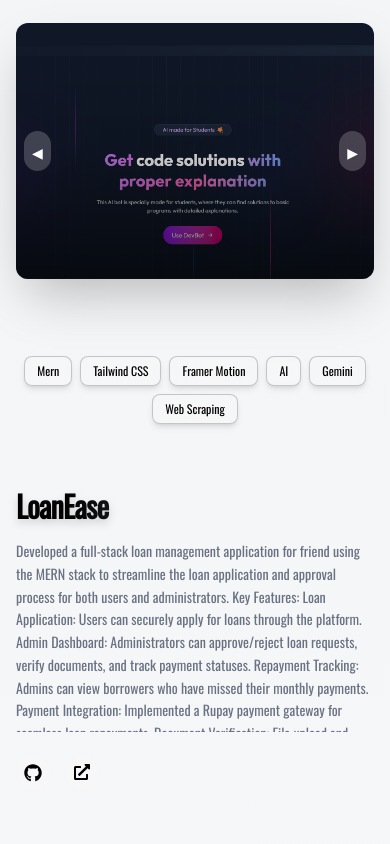
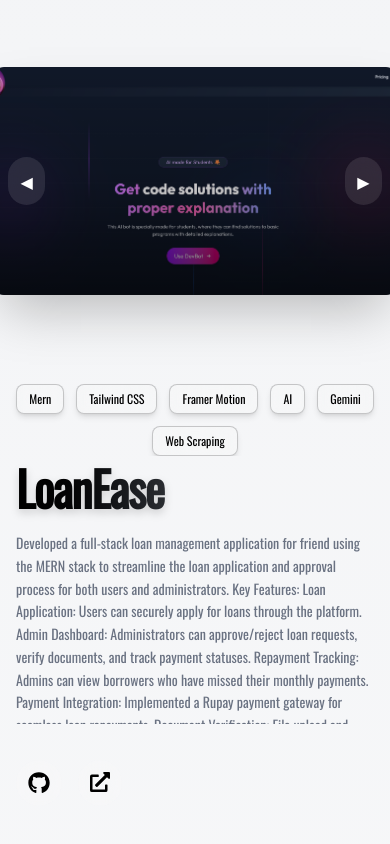
Before and after one commit to Pratham735505/Pg, a Next.js app: page / in a window 390 px wide. Shown: the part 4020-4864 px from the top of the page. Built offline with nearby package versions, Linux system fonts and the light colour scheme.

Commit message:
Update Projects.tsx

```diff
--- a/src/components/Projects.tsx
+++ b/src/components/Projects.tsx
@@ -10,7 +10,7 @@ const projects = [
     title: "Devbot",
     description:
       `DevBot is a student-focused coding web app where the journey into programming begins with ease, support, and modern tools. Designed specifically for beginners, our MERN stack platform combines simplicity and functionality to help students take their first steps into the coding world with confidence.
-Our mission at DevBot is to offer a space where new coders can access curated resources like tutorials, example code with voice explanations, and interactive quizzes. With dedicated bots — Help Bot for NPGC college-related info and Dev Bot for beginner-friendly code responses — the platform is tailored to meet students' needs both academically and technically.`,
+Our mission at DevBot is to offer a space where new coders can access curated resources like tutorials, example code with voice explanations, and interactive quizzes. With dedicated bots — Help Bot for NPGC college-related info and Dev Bot for beginner-friendly code responses — the platform is tailored to meet students’ needs both academically and technically.`,
     screenshots: ["/images/dev1.png", "/images/devbot1.png","/images/devbot2.png"],
     tech: ["Mern", "Tailwind CSS", "Framer Motion", "AI","Gemini","Web Scraping"],
     github: "https://github.com/pratham735505/Devbot",
@@ -48,7 +48,7 @@ Email Notifications: Automated email alerts are sent to users for every status u
     website: "https://hawkar.in",
   },
 
-    {title: "Atlibray",
+    {title: "Atlibrary",
     description:
       `Developed this website using mern stack for a friend's personal use`,
     screenshots: ["/images/at.png",],
@@ -99,20 +99,15 @@ function FullScreenProject({ project }: { project: any }) {
     );
 
   return (
-    <section className="min-h-screen flex flex-col md:flex-row items-center justify-between px-4 md:px-20 py-8 md:py-0 relative overflow-hidden">
+    <section className="h-screen flex flex-col md:flex-row items-center justify-between px-4 md:px-20 py:8 md:py-0 relative overflow-hidden">
       {/* Left side - Info */}
       <motion.div
-        initial={{ x: -50, opacity: 0 }}
+        initial={{ x: -80, opacity: 0 }}
         whileInView={{ x: 0, opacity: 1 }}
-        transition={{
-          duration: 0.6,
-          ease: "easeOut",
-          type: "tween"
-        }}
-        viewport={{ once: true, margin: "-100px" }}
-        className="w-full md:w-1/3 z-20 space-y-4 md:space-y-6 mb-6 md:mb-0"
+        transition={{ duration: 0.8, ease: "easeOut" }}
+        className="w-full md:w-1/3 z-20 flex flex-col justify-center space-y-3 md:space-y-6 mb-4 md:mb-0 "
       >
-        <h2 className="md:py-2 text-3xl md:text-5xl font-extrabold tracking-tight bg-gradient-to-r from-black to-gray-400 bg-clip-text text-transparent drop-shadow-lg">
+        <h2 className="md:py-2 py-2 text-5xl font-extrabold tracking-tight bg-gradient-to-r from-black to-gray-400 bg-clip-text text-transparent drop-shadow-lg">
           {project.title}
         </h2>
            <div className="max-h-48 md:max-h-none overflow-y-auto md:overflow-visible">
@@ -122,15 +117,15 @@ function FullScreenProject({ project }: { project: any }) {
         </div>
 
         {/* Links */}
-        <div className="flex gap-4 pt-2">
+        <div className="flex gap-4 mt-6">
           {project.github && (
             <a
               href={project.github}
               target="_blank"
               rel="noopener noreferrer"
-              className="p-2 md:p-3 rounded-full bg-white/10 hover:bg-white/20 backdrop-blur-md transition-all duration-200 transform hover:scale-110"
+              className="p-3 rounded-full bg-white/10 hover:bg-white/20 backdrop-blur-md transition transform hover:scale-110"
             >
-              <FaGithub size={18} className="md:w-[22px] md:h-[22px]" />
+              <FaGithub size={22} />
             </a>
           )}
           {project.website && (
@@ -138,9 +133,9 @@ function FullScreenProject({ project }: { project: any }) {
               href={project.website}
               target="_blank"
               rel="noopener noreferrer"
-              className="p-2 md:p-3 rounded-full bg-white/10 hover:bg-white/20 backdrop-blur-md transition-all duration-200 transform hover:scale-110"
+              className="p-3 rounded-full bg-white/10 hover:bg-white/20 backdrop-blur-md transition transform hover:scale-110"
             >
-              <FaExternalLinkAlt size={16} className="md:w-[20px] md:h-[20px]" />
+              <FaExternalLinkAlt size={20} />
             </a>
           )}
         </div>
@@ -148,33 +143,26 @@ function FullScreenProject({ project }: { project: any }) {
 
       {/* Right side - Screenshots */}
       <motion.div
-        initial={{ x: 50, opacity: 0 }}
+        initial={{ x: 80, opacity: 0 }}
         whileInView={{ x: 0, opacity: 1 }}
-        transition={{
-          duration: 0.6,
-          ease: "easeOut",
-          type: "tween"
-        }}
-        viewport={{ once: true, margin: "-100px" }}
-        className="w-full md:w-2/3 relative flex items-center justify-center z-10 mb-6 md:mb-0"
+        transition={{ duration: 0.8, ease: "easeOut" }}
+        className="mt-[-4rem] md:mt-0  md:w-2/3 relative flex items-center justify-center z-10"
       >
-        <div className="relative w-full max-w-sm md:max-w-none md:w-full h-64 md:h-[500px] overflow-hidden rounded-xl shadow-2xl group">
+        <div className="relative md:w-full w-[48vh] h-[27vh] md:h-[500px] overflow-hidden rounded-xl shadow-2xl group">
           <AnimatePresence mode="wait">
             <motion.div
               key={project.screenshots[current]}
-              initial={{ opacity: 0 }}
-              animate={{ opacity: 1 }}
-              exit={{ opacity: 0 }}
-              transition={{ duration: 0.4, type: "tween" }}
+              initial={{ opacity: 0, scale: 1.05 }}
+              animate={{ opacity: 1, scale: 1 }}
+              exit={{ opacity: 0, scale: 0.95 }}
+              transition={{ duration: 0.6 }}
               className="absolute inset-0"
             >
               <Image
                 src={project.screenshots[current]}
                 alt={project.title}
                 fill
-                className="object-cover transition-transform duration-500 group-hover:scale-105"
-                sizes="(max-width: 768px) 100vw, 66vw"
-                priority
+                className="object-cover transition-transform duration-700 group-hover:scale-105"
               />
               {/* Overlay gradient for cinematic look */}
               <div className="absolute inset-0 bg-gradient-to-t from-black/60 via-black/20 to-transparent"></div>
@@ -182,44 +170,42 @@ function FullScreenProject({ project }: { project: any }) {
           </AnimatePresence>
         </div>
 
-        {/* Navigation arrows - only show if more than one screenshot */}
-        {project.screenshots.length > 1 && (
-          <>
+        {/* Navigation arrows */}
         <button
           onClick={prevSlide}
-              className="absolute left-2 md:left-4 bg-white/20 hover:bg-white/40 backdrop-blur-md text-white p-2 md:p-3 rounded-full transition-all duration-200 transform hover:scale-110 touch-manipulation"
+          className="absolute left-4 bg-white/10 hover:bg-white/30 backdrop-blur-md text-white p-3 rounded-full transition transform hover:scale-110"
         >
-              <span className="text-sm md:text-base">◀</span>
+          ◀
         </button>
         <button
           onClick={nextSlide}
-              className="absolute right-2 md:right-4 bg-white/20 hover:bg-white/40 backdrop-blur-md text-white p-2 md:p-3 rounded-full transition-all duration-200 transform hover:scale-110 touch-manipulation"
+          className="absolute right-4 bg-white/10 hover:bg-white/30 backdrop-blur-md text-white p-3 rounded-full transition transform hover:scale-110"
         >
-              <span className="text-sm md:text-base">▶</span>
+          ▶
         </button>
-          </>
-        )}
       </motion.div>
 
       {/* Tech stack */}
       <motion.div
-        initial={{ y: 30, opacity: 0 }}
+        initial={{ y: 10, opacity: 0 }}
         whileInView={{ y: 0, opacity: 1 }}
-        transition={{
-          duration: 0.6,
-          delay: 0.2,
-          type: "tween"
-        }}
-        viewport={{ once: true, margin: "-50px" }}
-        className="w-full md:absolute md:bottom-10 md:left-1/2 md:-translate-x-1/2 flex flex-wrap gap-2 md:gap-3 justify-center z-30"
+        transition={{ duration: 0.8, delay: 0.3 }}
+         className="mt-[-4rem] md:mt-0 md:absolute md:bottom-10 left-0 md:left-1/2 md:-translate-x-1/2 flex flex-wrap gap-3 justify-center z-30"
       >
         {project.tech.map((t: string, i: number) => (
-          <span
+          <motion.span
             key={i}
-            className="px-3 py-1.5 md:px-4 md:py-2 bg-white/10 backdrop-blur-lg border border-black/20 rounded-lg text-xs md:text-sm text-black shadow-md hover:bg-white/20 transition-all duration-200 cursor-pointer hover:scale-105"
+            className="px-3 py-1.5 md:px-4 md:py-2 bg-white/10 backdrop-blur-lg border border-black/20 rounded-lg text-xs md:text-sm text-black shadow-md hover:bg-white/20 transition-all duration-200 cursor-pointer"
+            whileHover={{ scale: 1.05, y: -2 }}
+            whileTap={{ scale: 0.98 }}
+            initial={{ opacity: 0, y: 10 }}
+            whileInView={{ opacity: 1, y: 0 }}
+            exit={{ opacity: 0, y: 10 }}
+            transition={{ delay: i * 0.1, duration: 0.3 }}
+            viewport={{ once: false }}
           >
             {t}
-          </span>
+          </motion.span>
         ))}
       </motion.div>
     </section>
```
Lines whose indentation alone changed are shown as unchanged.
